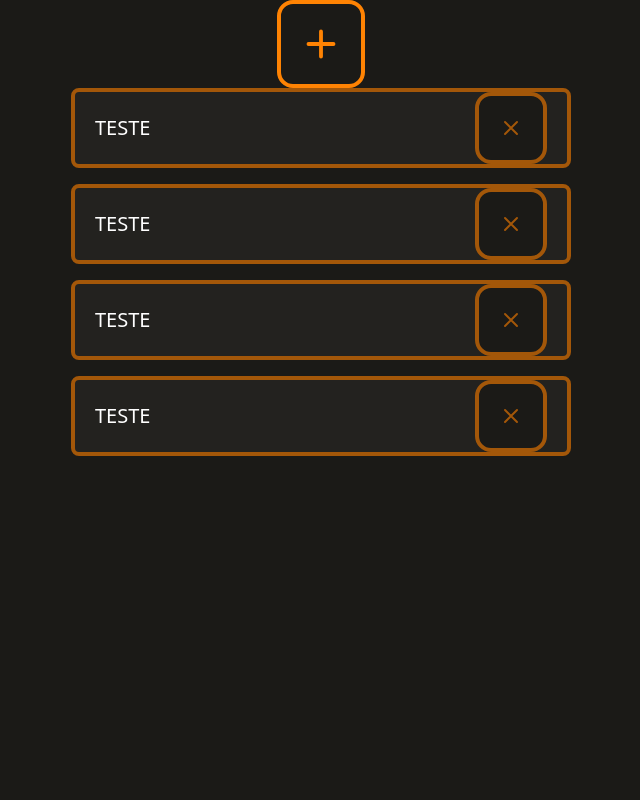
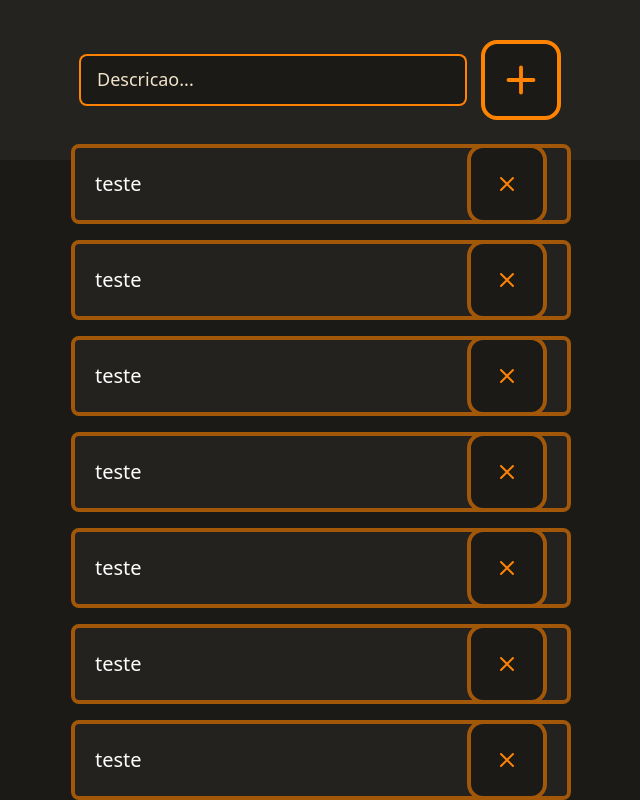
Before and after one commit to FabioVLucena/nextjs-to-do, a Next.js app: page / in a window 1280 px wide. Shown: the whole page, without its empty margins (319-959 px from the left). Built offline with nearby package versions, Linux system fonts and the light colour scheme.

Commit message:
adiciona header e body da pagina principal

```diff
--- a/src/components/Button.tsx
+++ b/src/components/Button.tsx
@@ -7,7 +7,7 @@ interface Props extends ButtonHTMLAttributes<HTMLButtonElement> {
 const Button = ({ className, ...rest }: Props) => {
     return (
         <button
-            className={`bg-black-500 text-orange-200 px-5 py-5 border-4 border-orange-200 rounded-2xl hover:bg-black-100 ${className}`}
+            className={`flex justify-center items-center h-20 w-20 bg-black-500 text-orange-200 border-4 border-orange-200 rounded-2xl hover:bg-black-100 ${className}`}
             {...rest}
         />
     );
--- a/src/components/Input.tsx
+++ b/src/components/Input.tsx
@@ -9,7 +9,7 @@ const Input = ({ label, ...rest }: Props) => {
         <input
             type='text'
             placeholder={label}
-            className='h-12 py-3 w-96 bg-black-500 placeholder:text-lg placeholder:text-white-400 ring-2 ring-orange-200 rounded-md focus:outline-none text-left placeholder:pl-4 focus:bg-black-100 focus:placeholder:text-white-100'
+            className='h-12 w-96 py-3 mr-4 bg-black-500 placeholder:text-lg placeholder:text-white-400 ring-2 ring-orange-200 rounded-md focus:outline-none text-left placeholder:pl-4 focus:bg-black-100 focus:placeholder:text-white-100'
             {...rest}
         />
     );
--- a/src/components/TaskCard.tsx
+++ b/src/components/TaskCard.tsx
@@ -10,8 +10,8 @@ const TaskCard = ({ descricao }: Props) => {
             <div className='text-xl text-white-100'>
                 {descricao}
             </div>
-            <Button className='px-3 py-2 border-orange-500'>
-                <svg className="w-6 h-6 text-orange-500" fill="none" stroke="currentColor" stroke-width="2.0" viewBox="0 0 24 24" xmlns="http://www.w3.org/2000/svg" aria-hidden="true">
+            <Button className='h-11 w-11 border-orange-500'>
+                <svg className="w-6 h-6 text-orange-200" fill="none" stroke="currentColor" stroke-width="2.0" viewBox="0 0 24 24" xmlns="http://www.w3.org/2000/svg" aria-hidden="true">
                     <path stroke-linecap="round" stroke-linejoin="round" d="M6 18L18 6M6 6l12 12"></path>
                 </svg>
             </Button>
--- a/src/pages/index.tsx
+++ b/src/pages/index.tsx
@@ -7,21 +7,26 @@ export default function Home() {
   return (
     <>
       <Head>
-        <title>Create Next App</title>
+        <title>Next To Do</title>
       </Head>
-      <main className='flex flex-col justify-center items-center'>
-        <Button>
-          <svg className="w-10 h-10 dark:text-orange-200" fill="none" stroke="currentColor" stroke-width="2.3" viewBox="0 0 24 24" xmlns="http://www.w3.org/2000/svg" aria-hidden="true">
-            <path stroke-linecap="round" stroke-linejoin="round" d="M12 4.5v15m7.5-7.5h-15"></path>
-          </svg>
-        </Button>
-
-        {/* <Input label='Input...' /> */}
-        <TaskCard descricao='TESTE' />
-        <TaskCard descricao='TESTE' />
-        <TaskCard descricao='TESTE' />
-        <TaskCard descricao='TESTE' />
-
+      <main className='flex flex-col justify-center w-screen h-screen'>
+        <header className='flex justify-center items-center w-full h-1/5 bg-black-200'>
+          <Input label='Descricao...' />
+          <Button>
+            <svg className="w-10 h-10 text-orange-200" fill="none" stroke="currentColor" stroke-width="2.3" viewBox="0 0 24 24" xmlns="http://www.w3.org/2000/svg" aria-hidden="true">
+              <path stroke-linecap="round" stroke-linejoin="round" d="M12 4.5v15m7.5-7.5h-15"></path>
+            </svg>
+          </Button>
+        </header>
+        <body className='flex flex-col justify-center items-center w-full h-4/5'>
+          <TaskCard descricao='teste' />
+          <TaskCard descricao='teste' />
+          <TaskCard descricao='teste' />
+          <TaskCard descricao='teste' />
+          <TaskCard descricao='teste' />
+          <TaskCard descricao='teste' />
+          <TaskCard descricao='teste' />
+        </body>
       </main>
     </>
   )
```
